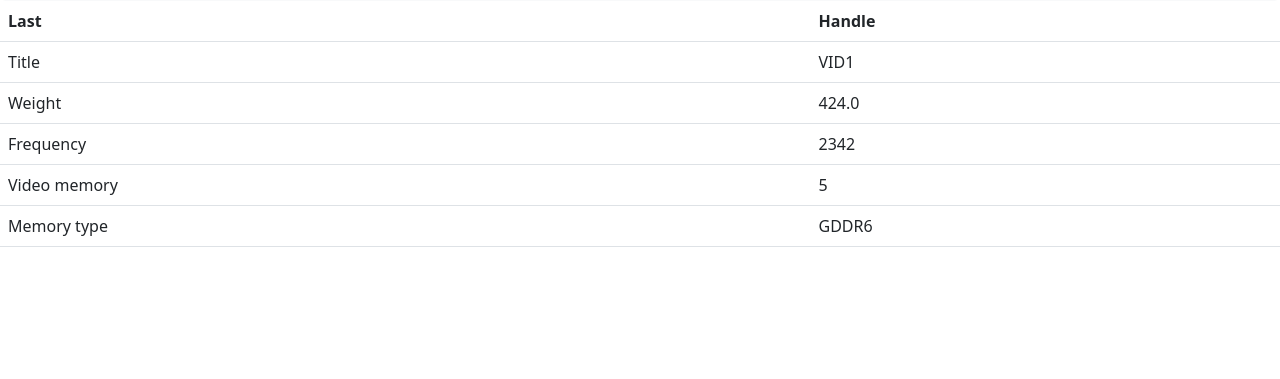
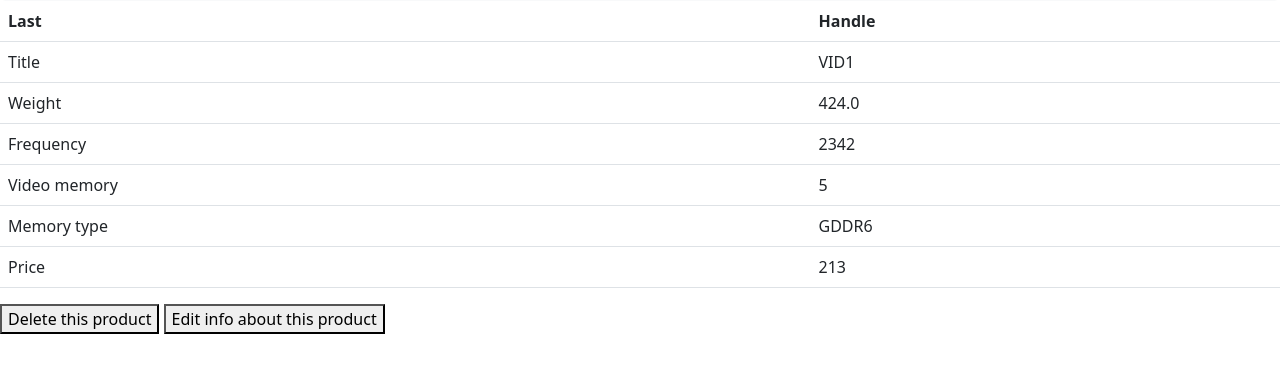
Before and after one commit to ArtsiomSt/OnlineComputerShop, a Django app: page /product/3 in a window 1280 px wide. Shown: the part 421-800 px from the top of the page. Run offline with Django 4.2, Linux system fonts and the light colour scheme; a user stored in the database is signed in; data comes from the database, SQL or seed files in the repository; both versions use the stored data as it was after the commit.

Commit message:
Aded ability to edit product info

```diff
--- a/OnlineShop/mainroot/mixins.py
+++ b/OnlineShop/mainroot/mixins.py
@@ -30,4 +30,5 @@ class GetFieldsForPageMixin():
                 continue
             else:
                 fields_for_stats[allowed_fields[key]] = fields_for_iter[key]
+        fields_for_stats['Price'] = self.__dict__['price']
         return fields_for_stats
--- a/OnlineShop/mainroot/templates/mainroot/detailview.html
+++ b/OnlineShop/mainroot/templates/mainroot/detailview.html
@@ -29,4 +29,9 @@
   </tbody>
     {% endfor %}
 </table>
+
+{% if request.user.is_staff %}
+<a href="{% url 'dropprod' object.pk %}"><button>Delete this product</button></a>
+<a href="{% url 'editproduct' object.pk %}"><button>Edit info about this product</button></a>
+{% endif %}
 {% endblock %}
--- a/OnlineShop/mainroot/urls.py
+++ b/OnlineShop/mainroot/urls.py
@@ -12,5 +12,7 @@ urlpatterns = [
     path('addtopacket/<int:product_id>', product_to_pocket, name='prodtopack'),
     path('packet/', Users_products.as_view(), name='packet'),
     path('odering/', Ordering_view.as_view(), name='ordering'),
-    path('adminpanel/', AdminPanel.as_view(), name='adminka')
+    path('adminpanel/', AdminPanel.as_view(), name='adminka'),
+    path('deleteproduct/<int:product_id>', dropproduct, name='dropprod'),
+    path('editproduct/<int:product_id>', EditProduct.as_view(), name='editproduct'),
 ]
--- a/OnlineShop/mainroot/views.py
+++ b/OnlineShop/mainroot/views.py
@@ -4,7 +4,7 @@ from django.http import HttpResponse
 from django.shortcuts import render, get_object_or_404, redirect
 from .models import *
 from django.views import View
-from .forms import UserSingUp, UserSignIn, UserOrderForm, FilterForm
+from .forms import UserSingUp, UserSignIn, UserOrderForm, FilterForm, EditForm
 import random
 from django.contrib.auth.mixins import LoginRequiredMixin
 from .mixins import AdminUserMixin
@@ -155,6 +155,7 @@ class Ordering_view(View):
     context = {
         'title': 'Ordering Process'
     }
+
     def get(self, request):
         form = UserOrderForm()
         self.context['form'] = form
@@ -194,6 +195,40 @@ class AdminPanel(AdminUserMixin, View):
         return render(request, 'mainroot/adminpanel.html', context)
 
 
+def dropproduct(request, product_id):
+    if not request.user.is_staff:
+        raise 403
+    try:
+        Product.objects.filter(pk=product_id).delete()
+    except:
+        raise 404
+    return redirect('home')
+
+
+class EditProduct(AdminUserMixin, View):
+    def get(self, request, product_id):
+        cur_product = get_object_or_404(Product, pk=product_id)
+        form = EditForm(initial={'title': cur_product.title,
+                                 'price': cur_product.price,
+                                 'remain_in_stock': cur_product.remain_in_stock,
+                                 })
+        context = {
+            'title': 'Edit',
+            'form': form,
+        }
+        return render(request, 'mainroot/edit.html', context)
+
+    def post(self, request, product_id):
+        cur_product = get_object_or_404(Product, pk=product_id)
+        form = EditForm(request.POST)
+        if form.is_valid():
+            cur_product.title = form.cleaned_data.get('title', 'NoTitle')
+            cur_product.price = form.cleaned_data.get('price', 0)
+            cur_product.remain_in_stock = form.cleaned_data.get('remain_in_stock', 0)
+            cur_product.save()
+        return redirect(cur_product)
+
+
 def count_spents(query_set):
     users_packet_price = 0
     for item in query_set:
```
Also changed, not shown: OnlineShop/mainroot/forms.py (+7 -1 lines), OnlineShop/mainroot/templates/mainroot/edit.html (added, +14 -0 lines), OnlineShop/db.sqlite3.
